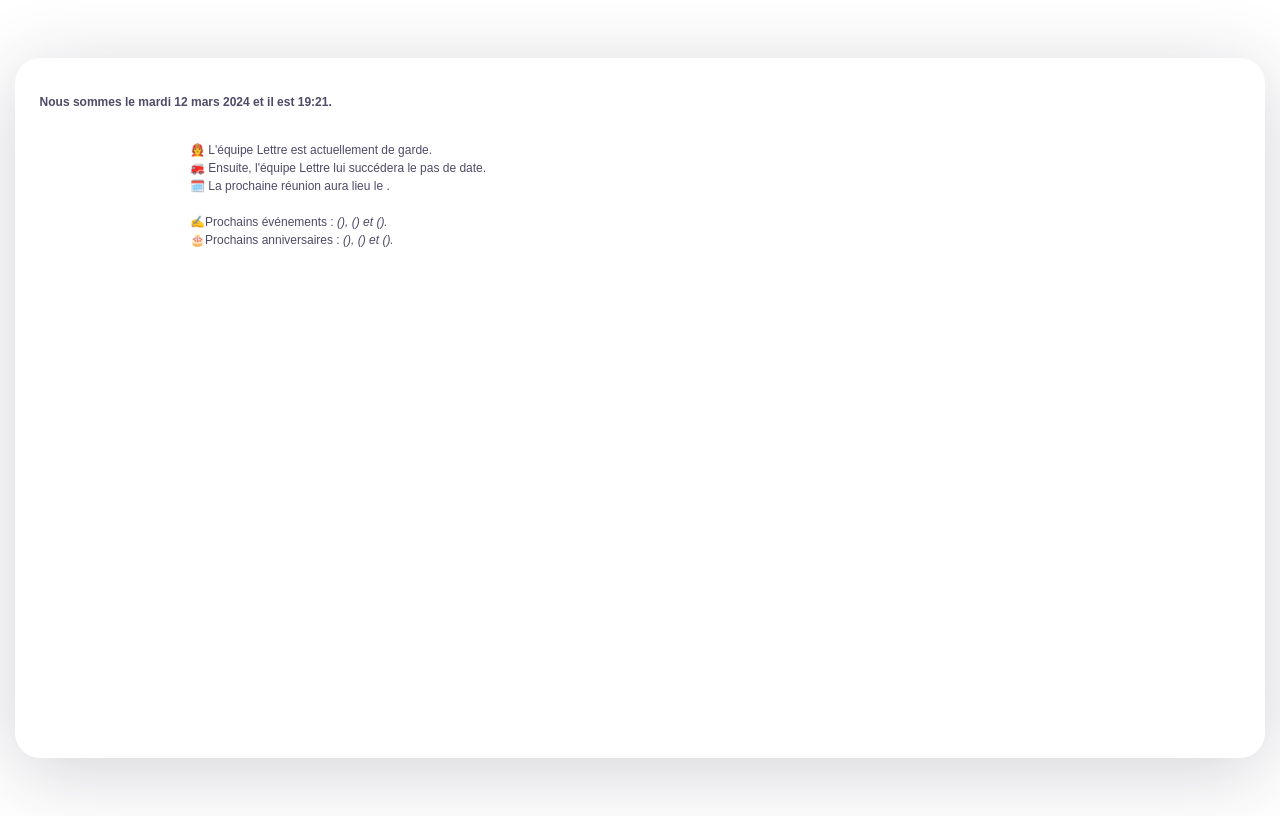
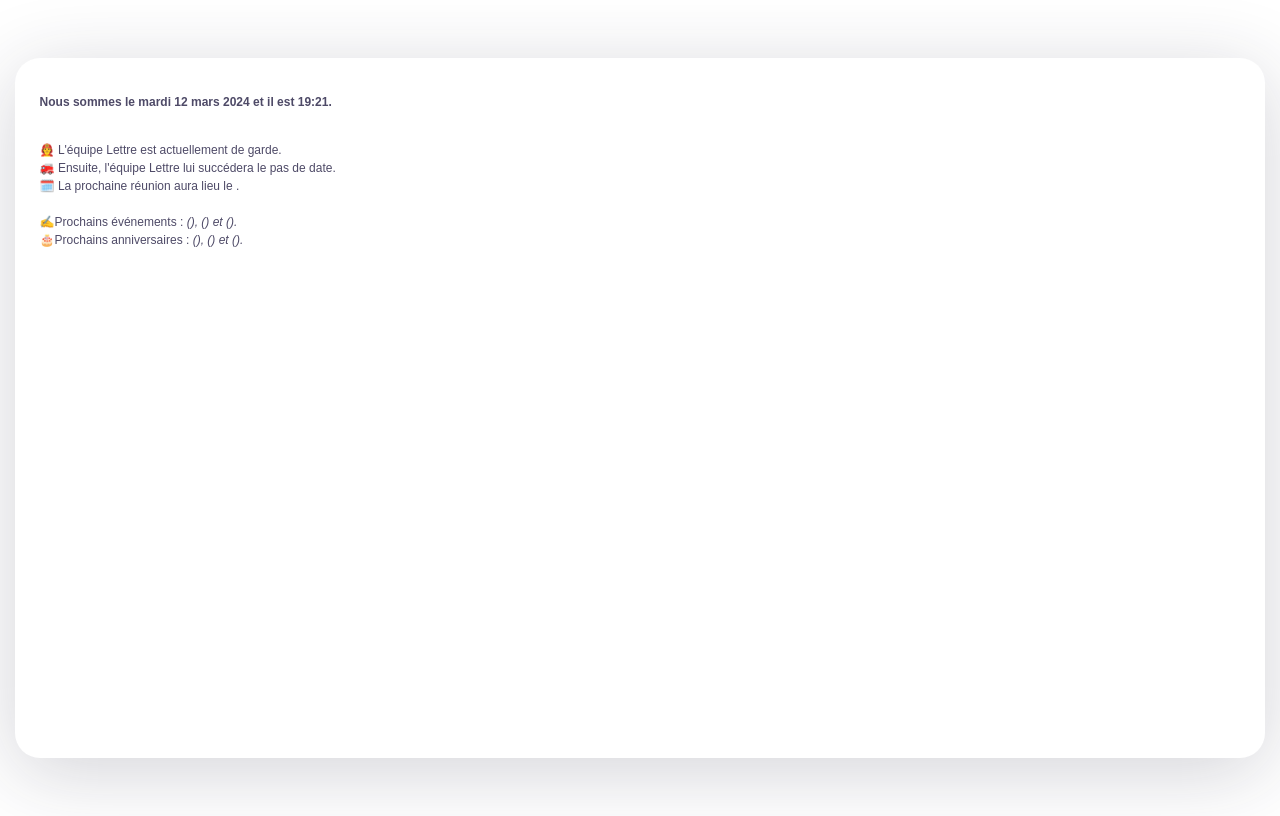
Before and after one commit to lr-can/affichageCT, a plain HTML site: page index.html in a window 1280 px wide. Drawn offline with Linux system fonts and the light colour scheme; no server answers.

Commit message:
Update index.html

```diff
--- a/index.html
+++ b/index.html
@@ -689,7 +689,7 @@ document.getElementById('timeNow').innerHTML = timeNow;
        <div class="blog-slider">
         <span class="blog-slider__code"></span>
         <div class="blog-slider__text" style="font-weight: bold">Nous sommes le <span id="todayDate"></span> et il est <span id="timeNow"></span>.</div>
-        <div class="blog-slider__text" style="margin: auto; text-align: justify; width: 900px;">
+        <div class="blog-slider__text" style="margin: auto; text-align: justify;">
           🧑‍🚒 L'équipe <span id="currentShift" class="" style="">Lettre </span> est actuellement de garde.<br>🚒 Ensuite, l'équipe <span id="nextShift" class="" style="">Lettre </span>
           lui succédera le <span id="dateNextShift" style="font-weight: 500;">pas de date</span>.
           <br>
```
